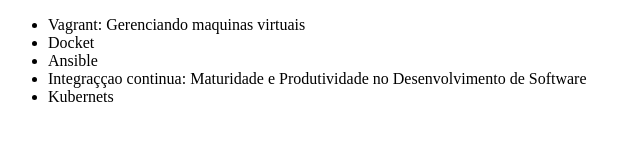
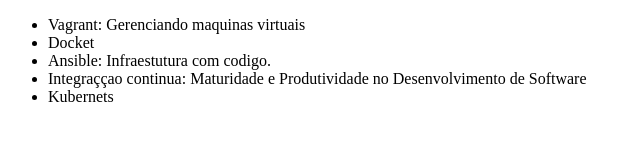
Before and after one commit to RafaelIran/alura-git, a plain HTML site: page index.html in a window 1280 px wide. Shown: the whole page, without its empty margins (0-640 px from the left). Drawn offline with Linux system fonts and the light colour scheme.

Commit message:
Mudando nome do curso de Ansible

```diff
--- a/index.html
+++ b/index.html
@@ -8,7 +8,7 @@
     <ul>
         <li>Vagrant: Gerenciando maquinas virtuais</li>
         <li>Docket</li>
-        <li>Ansible</li>
+        <li>Ansible: Infraestutura com codigo.</li>
         <li>Integraççao continua: Maturidade e Produtividade no Desenvolvimento de Software</li>
         <li>Kubernets</li>
     </ul>
```
